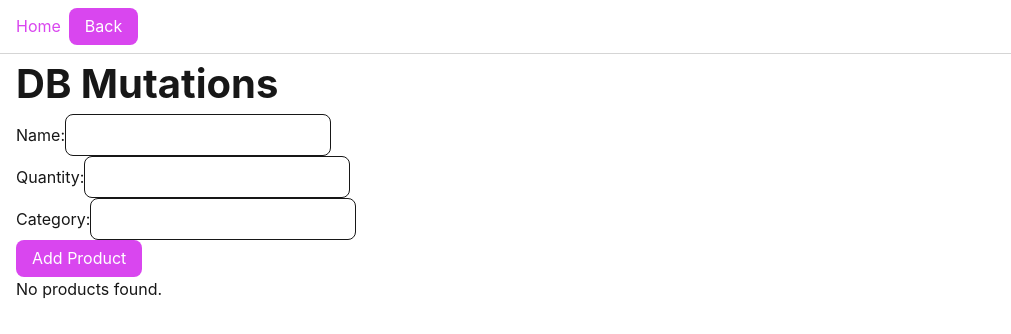
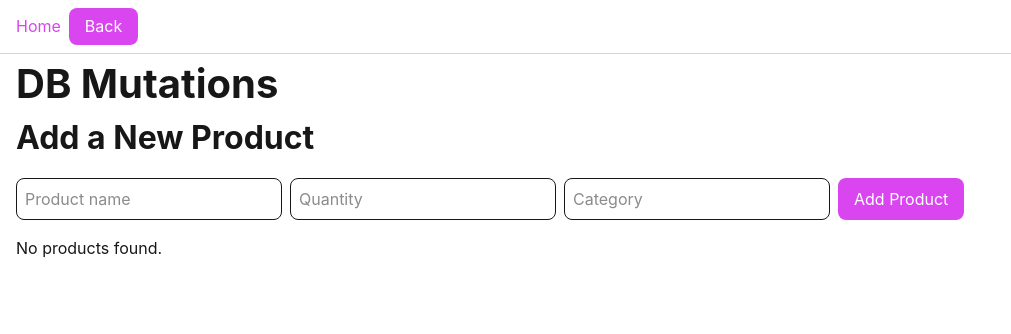
Before and after one commit to emanuelefavero/nextjs-16, a Next.js app: page /db-mutations in a window 1280 px wide. Shown: the top 334 px of the page, without its empty margins (0-1011 px from the left). Built offline with nearby package versions, Linux system fonts and the light colour scheme; no server answers; the database is empty.

Commit message:
feat: style create product form

```diff
--- a/src/app/db-mutations/create-product-form.tsx
+++ b/src/app/db-mutations/create-product-form.tsx
@@ -9,20 +9,53 @@ export function CreateProductForm() {
   const categoryId = `${id}-category`
 
   return (
-    <form action={createProductAction}>
     <div>
-        <label htmlFor={nameId}>Name:</label>
-        <input type='text' id={nameId} name='name' required />
+      <h2>Add a New Product</h2>
+
+      <form
+        action={createProductAction}
+        className='flex flex-col gap-2 py-4 sm:flex-row'
+      >
+        <div>
+          <label htmlFor={nameId} className='sr-only'>
+            Name:
+          </label>
+          <input
+            type='text'
+            placeholder='Product name'
+            id={nameId}
+            name='name'
+            required
+            className='w-full sm:w-auto'
+          />
         </div>
         <div>
-        <label htmlFor={quantityId}>Quantity:</label>
-        <input type='number' id={quantityId} name='quantity' required />
+          <label htmlFor={quantityId} className='sr-only'>
+            Quantity:
+          </label>
+          <input
+            type='number'
+            placeholder='Quantity'
+            id={quantityId}
+            name='quantity'
+            required
+            className='w-full sm:w-auto'
+          />
         </div>
         <div>
-        <label htmlFor={categoryId}>Category:</label>
-        <input type='text' id={categoryId} name='category' />
+          <label htmlFor={categoryId} className='sr-only'>
+            Category:
+          </label>
+          <input
+            type='text'
+            placeholder='Category'
+            id={categoryId}
+            name='category'
+            className='w-full sm:w-auto'
+          />
         </div>
-      <SubmitButton>Add Product</SubmitButton>
+        <SubmitButton className='w-full sm:w-fit'>Add Product</SubmitButton>
       </form>
+    </div>
   )
 }
--- a/src/app/db-mutations/products.tsx
+++ b/src/app/db-mutations/products.tsx
@@ -16,7 +16,7 @@ export async function Products() {
 
   return (
     <>
-      <h2 className='mb-4 text-2xl font-bold'>Products</h2>
+      <h2 className='mb-4'>Products</h2>
 
       <ProductsTable products={products} />
     </>
```
Lines whose indentation alone changed are shown as unchanged.
